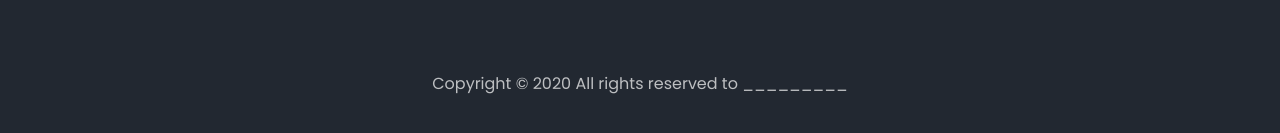
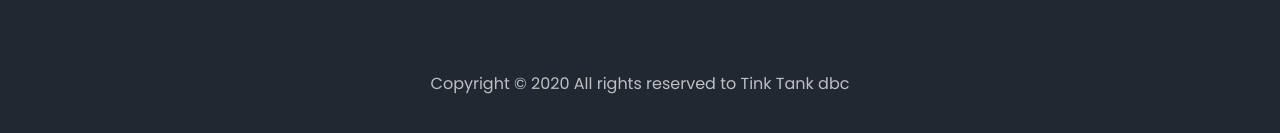
Before and after one commit to bhaskardevgoel/contact-manager, an Angular app: page /home in a window 1280 px wide. Shown: the part 1001-1134 px from the top of the page. Built offline with nearby package versions, Linux system fonts and the light colour scheme.

Commit message:
Update home.component.html

```diff
--- a/src/app/home/home.component.html
+++ b/src/app/home/home.component.html
@@ -27,7 +27,7 @@
     <div class="row">
       <div class="col-md-12 text-center">
         <p>Copyright &copy;
-          2020 All rights reserved to _________</p>
+          2020 All rights reserved to Tink Tank dbc</p>
       </div>
     </div>
   </div>
```
